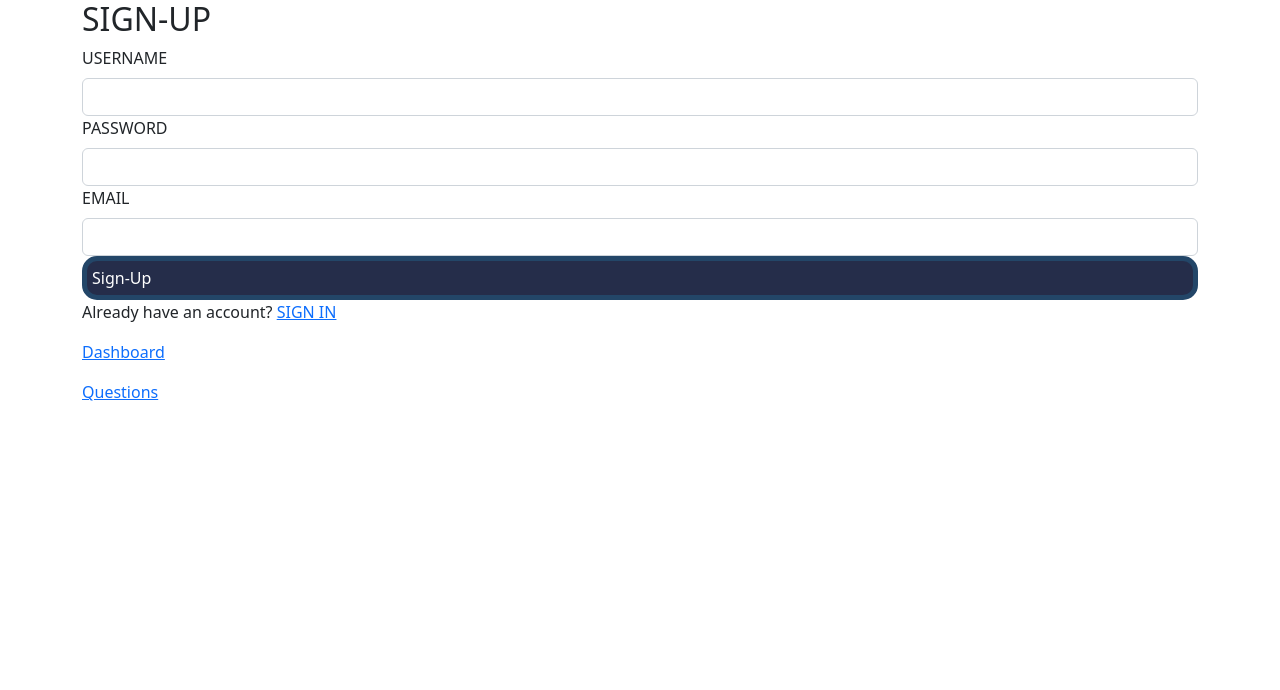
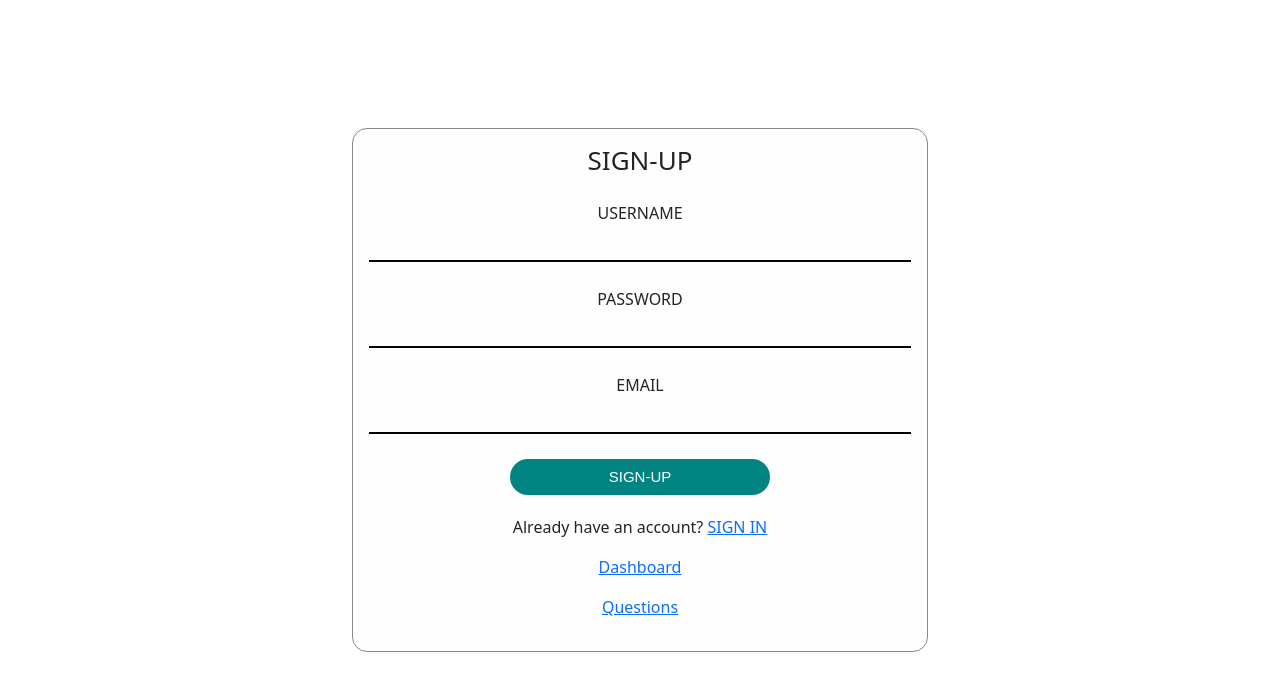
Before and after one commit to clairemurphy288/Training-Website, a React (Create React App) app: page / in a window 1280 px wide. Shown: the top 690 px of the page. Built offline with nearby package versions, Linux system fonts and the light colour scheme; a web font is replaced by a local one.

Commit message:
fixed css

```diff
--- a/package.json
+++ b/package.json
@@ -9,13 +9,14 @@
     "axios": "^0.27.2",
     "bootstrap": "^5.2.0",
     "bootstrap-icons": "^1.9.1",
+    "cors": "^2.8.5",
     "os-browserify": "^0.3.0",
     "react": "^18.2.0",
     "react-bootstrap": "^2.4.0",
     "react-bootstrap-icons": "^1.8.4",
     "react-dom": "^18.2.0",
     "react-router-dom": "^6.3.0",
-    "react-scripts": "5.0.1",
+    "react-scripts": "^5.0.1",
     "react-select": "^5.4.0",
     "web-vitals": "^2.1.4"
   },
--- a/src/components/quiz/login.js
+++ b/src/components/quiz/login.js
@@ -60,26 +60,26 @@ export default class Login extends Component {
     render() {
         return (
             <form onSubmit = {this.onSubmit}>
-                <div className="holder">
-                    <div className="container">
-                        <h2 className='ls-heading'>SIGN-UP</h2>
+                <div className="sign-in-holder">
+                    <div className="sign-in-container">
+                        <h2 className='sign-in-heading'>SIGN-UP</h2>
 
-                            <div className="field">
-                                <label htmlFor="exampleInputusername" className="form-label">USERNAME</label>
-                                <input value={this.state.username} onChange={this.onChangeUsername} className="form-control" id="exampleInputUsername" aria-describedby="emailHelp"></input>
+                            <div className="sign-in-field">
+                                <label htmlFor="exampleInputusername" className="sign-in-form-label">USERNAME</label>
+                                <input value={this.state.username} onChange={this.onChangeUsername} className="sign-in-form-control" id="exampleInputUsername" aria-describedby="emailHelp"></input>
                             </div>
-                            <div className="field">
-                                <label htmlFor="exampleInputPassword1" className="form-label">PASSWORD</label>
-                                <input value={this.state.password} onChange={this.onChangePassword}  type="password" className="form-control" id="exampleInputPassword1"></input>
+                            <div className="sign-in-field">
+                                <label htmlFor="exampleInputPassword1" className="sign-in-form-label">PASSWORD</label>
+                                <input value={this.state.password} onChange={this.onChangePassword}  type="password" className="sign-in-form-control" id="exampleInputPassword1"></input>
                             </div>
-                            <div className='field'>
-                                <label htmlFor='exampleInputEmail' className='form-label'>EMAIL</label>
-                                <input value={this.state.email} onChange={this.onChangeEmail} className='form-control' id='exampleInputEmail'></input>
+                            <div className='sign-in-field'>
+                                <label htmlFor='exampleInputEmail' className='sign-in-form-label'>EMAIL</label>
+                                <input value={this.state.email} onChange={this.onChangeEmail} className='sign-in-form-control' id='exampleInputEmail'></input>
                             </div>
-                        <button type="submit" className="btn-sub">Sign-Up</button>
-                        <p>Already have an account? <Link to ="/signin">SIGN IN</Link></p>
-                        <p><Link to="/dashboard">Dashboard</Link></p>
-                        <p><Link to="/questions">Questions</Link></p>
+                        <button type="submit" className="sign-in-btn-sub">Sign-Up</button>
+                        <p className='sign-in-p'>Already have an account? <Link to ="/signin">SIGN IN</Link></p>
+                        <p className='sign-in-p'><Link to="/dashboard">Dashboard</Link></p>
+                        <p className='sign-in-p'><Link to="/questions">Questions</Link></p>
                     </div>
                 </div>
             </form>
--- a/src/components/quiz/sign-up.css
+++ b/src/components/quiz/sign-up.css
@@ -1,41 +1,37 @@
-/* body {
-    font-family: Arial, Helvetica, sans-serif;
-    background: #ededed;
+.sign-in-p {
+    text-align: center;
+}
+
+.sign-in-form-control, .sign-in-btn-sub {
     box-sizing: border-box;
-    color: black;
-    text-align: center;
-} */
-
-/* * {
-    box-sizing: border-box;
-    color: #333;
-} */
-
-/* .form-control, #ls-btn {
     border: none;
     outline: none;
     background: none;
     font-family: Arial, Helvetica, sans-serif;
 }
 
-.ls-heading {
+.sign-in-heading {
+    box-sizing: border-box;
     width: 100%;
     font-size: 26px;
     text-align: center;
-  }
+}
 
-.form-label {
+.sign-in-form-control:focus {
+    box-sizing: border-box;
+    border-bottom: 2px solid rgba(2,132,130,1);
+}
+
+ .sign-in-form-label {
+    box-sizing: border-box;
     display: block;
     width: 260px;
     margin: 25px auto 0;
     text-align: center;
 }
 
-p {
-    text-align: center;
-}
-
-.form-control {
+.sign-in-form-control {
+    box-sizing: border-box;
     display: block;
     width: 100%;
     margin-top: 5px;
@@ -45,11 +41,22 @@ p {
     text-align: center;
 }
 
-.form-control:focus {
-    border-bottom: 2px solid rgba(2,132,130,1);
+.sign-in-holder {
+    box-sizing: border-box;
+    border-radius: 15px;
+    background-color: #fefefe;
+    margin: 10% auto 15% auto;
+    border: 1px solid #888;
+    width: 45%;
 }
 
-.btn-sub {
+.sign-in-container {
+    box-sizing: border-box;
+    padding: 1em;
+}
+
+.sign-in-btn-sub {
+    box-sizing: border-box;
     margin-top: 40px;
     margin: 25px auto 0;
     margin-bottom: 20px;
@@ -63,19 +70,3 @@ p {
     font-size: 15px;
     cursor: pointer;
 }
-
-.container {
-    padding: 1em;
-}
-
-.bold-text {
-    font-weight: bold;
-}
-
-.holder {
-    border-radius: 15px;
-    background-color: #fefefe;
-    margin: 10% auto 15% auto;
-    border: 1px solid #888;
-    width: 130%;
-} */
--- a/src/components/quiz/signin.js
+++ b/src/components/quiz/signin.js
@@ -31,28 +31,6 @@ export default class Signin extends Component {
         });
     }
 
-    // state = {
-    //     username: '',
-    //     password: '',
-    //     users: []
-    // };
-
-    // componentDidMount = () => {
-    //     this.getUserData();
-    // }
-
-    // getUserData = () => {
-    //     axios.get('http://localhost:5000/')
-    //         .then((response) => {
-    //             const data = response.data;
-    //             this.setState({ users: data });
-    //             //console.log(data);
-    //             console.log(this.state.users);
-    //         })
-    //         .catch(() => {
-    //             console.log('Error retrieving data!!!')
-    //         });
-    // }
 
     async onSubmit(e) {
         e.preventDefault();
@@ -89,20 +67,20 @@ export default class Signin extends Component {
         }
         return (
             <form onSubmit = {this.onSubmit}>
-                <div class="holder">
-                    <div className="container">
-                        <h2 className='ls-heading'>LOGIN</h2>
+                <div class="sign-in-holder">
+                    <div className="sign-in-container">
+                        <h2 className='sign-in-heading'>LOGIN</h2>
 
-                            <div className="field">
-                                <label htmlFor="exampleInputusername" className="form-label">USERNAME</label>
-                                <input value={this.state.username} onChange={this.onChangeUsername} className="form-control" id="exampleInputUsername" aria-describedby="emailHelp"></input>
+                            <div className="sign-in-field">
+                                <label htmlFor="exampleInputusername" className="sign-in-form-label">USERNAME</label>
+                                <input value={this.state.username} onChange={this.onChangeUsername} className="sign-in-form-control" id="exampleInputUsername" aria-describedby="emailHelp"></input>
                             </div>
-                            <div className="field">
-                                <label htmlFor="exampleInputPassword1" className="form-label">PASSWORD</label>
-                                <input value={this.state.password} onChange={this.onChangePassword}  type="password" className="form-control" id="exampleInputPassword1"></input>
+                            <div className="sign-in-field">
+                                <label htmlFor="exampleInputPassword1" className="sign-in-form-label">PASSWORD</label>
+                                <input value={this.state.password} onChange={this.onChangePassword}  type="password" className="sign-in-form-control" id="exampleInputPassword1"></input>
                             </div>
-                        <button type="submit" className="btn-sub">login</button>
-                        <p>Don't have an account? <Link to ="/">SIGN UP</Link></p>
+                        <button type="submit" className="sign-in-btn-sub">login</button>
+                        <p className='sign-in-p'>Don't have an account? <Link to ="/">SIGN UP</Link></p>
                     </div>
                 </div>
             </form>
```
Also changed, not shown: 1 other file (tests, documents, lock files or other folders).
